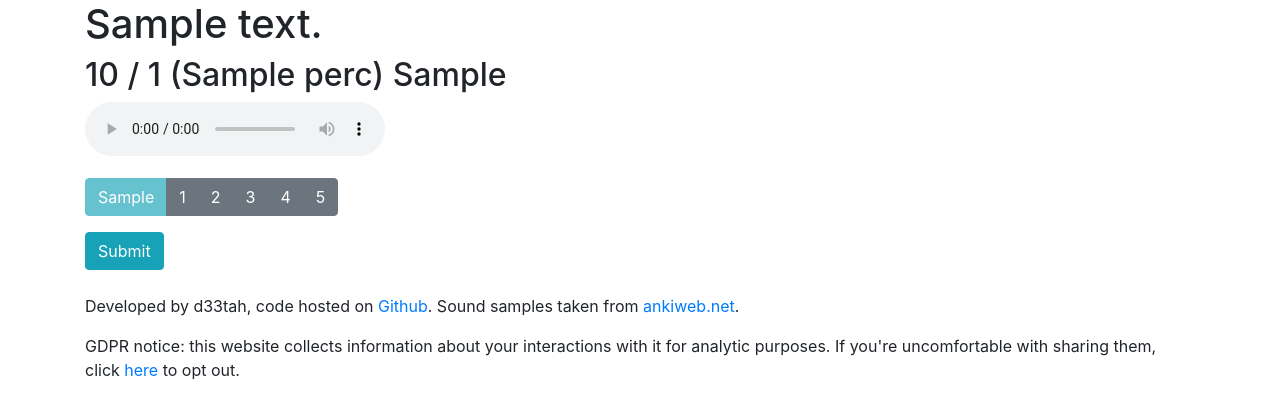
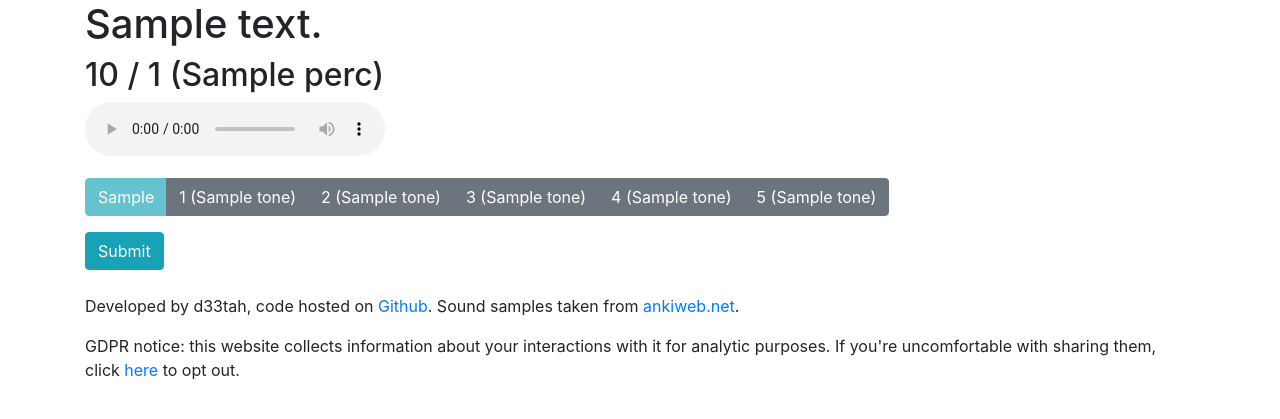
Before and after one commit to d33tah/chinese-tones, a Flask app: template templates/main.html in a window 1280 px wide. Shown: the top 419 px of the page. Run offline with Flask 2, Linux system fonts and the light colour scheme; the template is opened without the code that fills it: most values are stand-ins (such as "Sample title", 1, 10 or a date in 2020); parts of the project's set-up code (start-up, migrations or seed data) failed here and were passed over; some libraries are stand-ins or nearby versions.

Commit message:
Annotate tone names.

```diff
--- a/app.py
+++ b/app.py
@@ -13,6 +13,7 @@ Session(app)
 
 devnull = open(os.devnull)
 sounds = os.listdir('sounds')
+TONE_NAMES = {1: 'flat', 2: 'rising', 3: 'dipping', 4: 'falling', 5: 'neutral'}
 
 
 @app.route('/sample/<path:path>')
@@ -68,6 +69,7 @@ def main():
         score=score,
         num_questions=num_questions,
         perc=perc,
+        tones=TONE_NAMES,
     )
 
 
--- a/templates/main.html
+++ b/templates/main.html
@@ -18,7 +18,7 @@
 <body>
   <main role="main" class="container">
     <h1>{{ answer|safe }}</h1>
-    <h2>{{ score }} / {{ num_questions }} ({{ perc }}) {{ pinyin_without_tones|join('') }}</h2>
+    <h2>{{ score }} / {{ num_questions }} ({{ perc }})</h2>
     <audio autoplay="autoplay" controls=
     ""><source src="{{ path }}" type="audio/mpeg"></audio>
     <form>
@@ -31,7 +31,7 @@
 
       {% for tone in range(1, 6) %}
   <label class="btn btn-secondary">
-    <input type="radio" name="answer-{{ char_no }}-{{ tone }}" id="option{{ char_no }}-{{ tone }}" autocomplete="off" > {{ tone }}
+    <input type="radio" name="answer-{{ char_no }}-{{ tone }}" id="option{{ char_no }}-{{ tone }}" autocomplete="off" > {{ tone }} ({{ tones[tone] }})
   </label>
 {% endfor %}
   </div>
```
